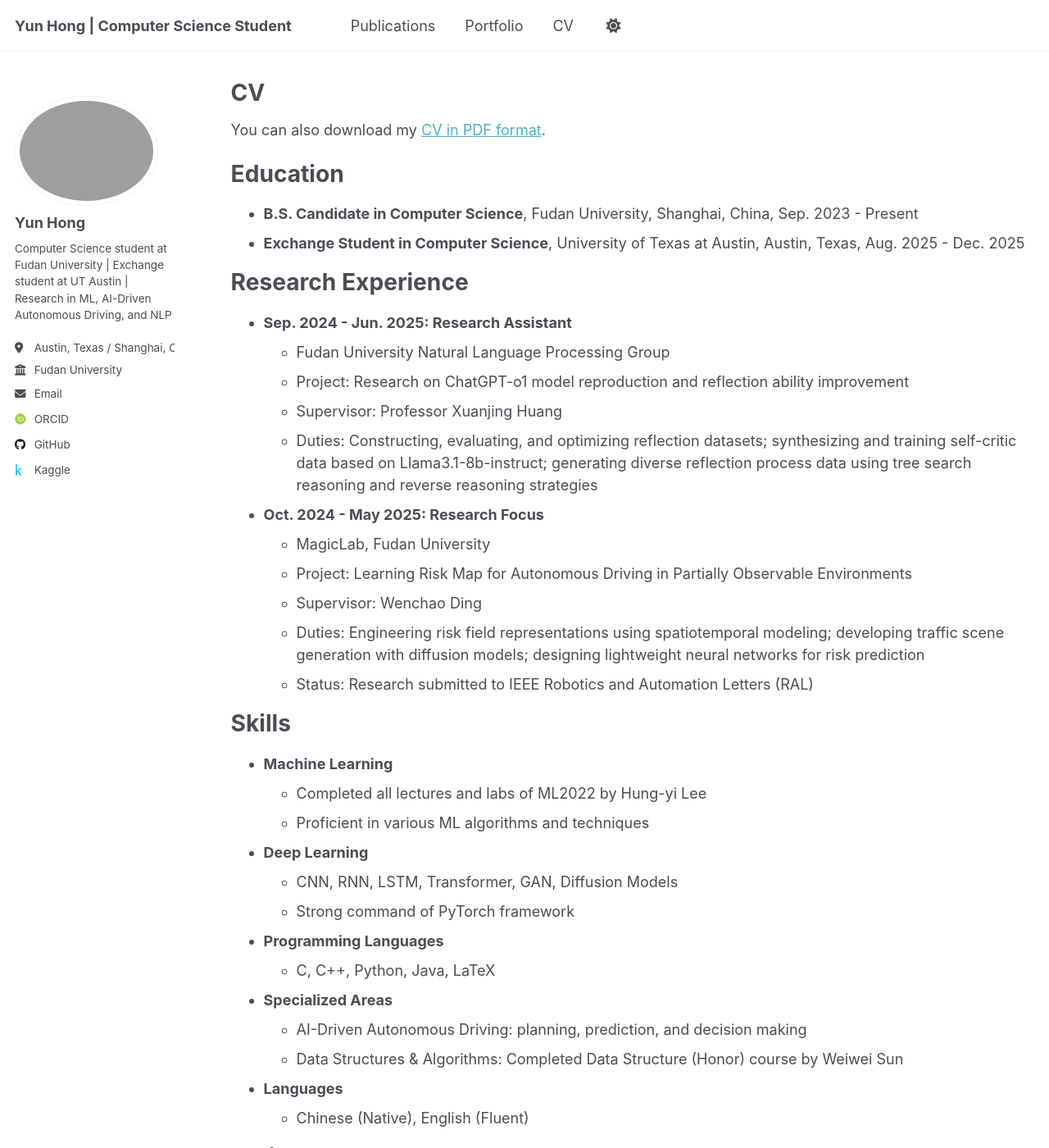
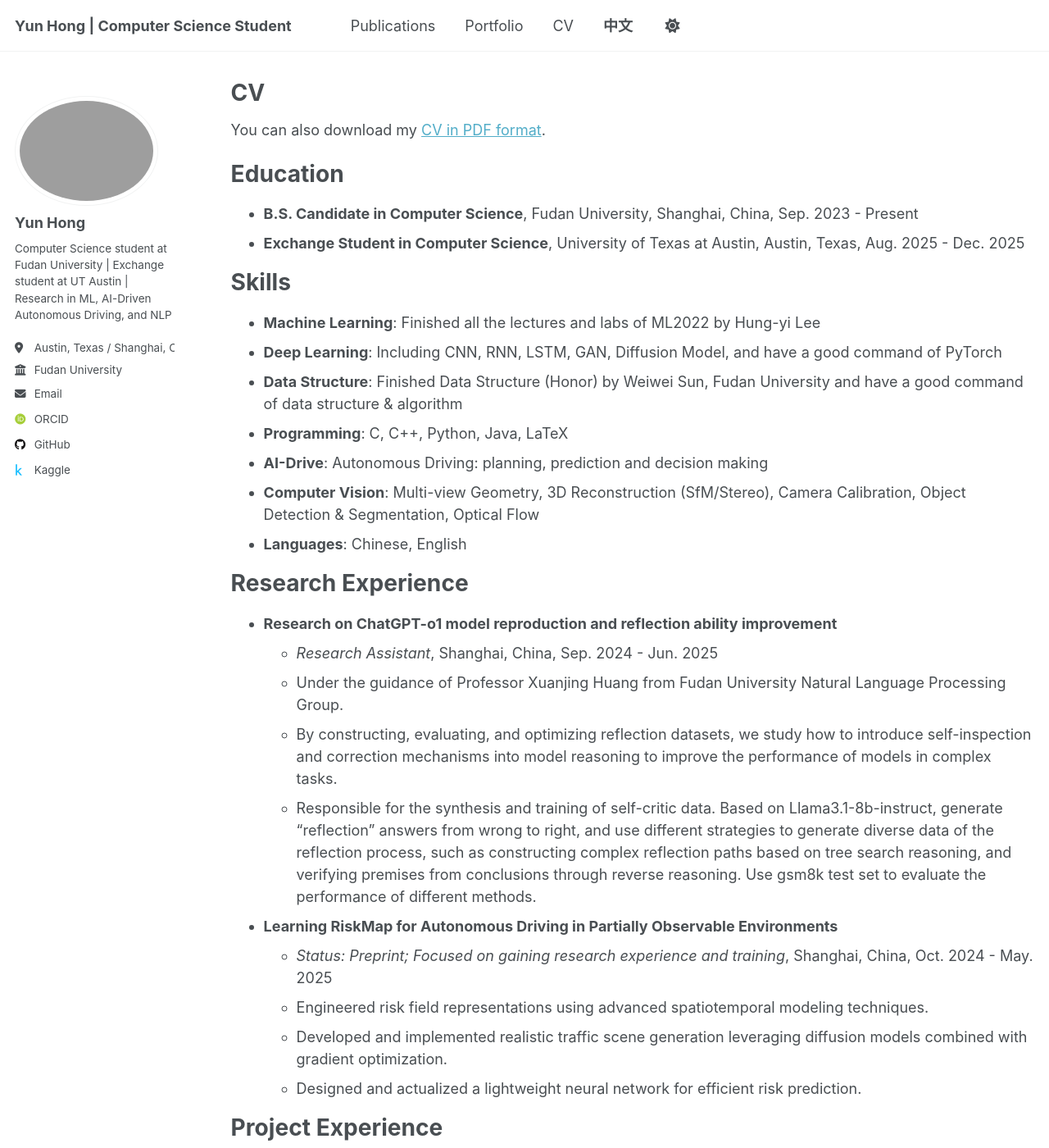
Before and after one commit to 16yunH/16yunH.github.io, a Jekyll site: the page built from _pages/cv.md, in a window 1280 px wide and 1400 px high. Shown: the whole window at 82% size. Built offline with Jekyll 4.4.1, drawn with Linux system fonts in a browser that asks for light colours; some web fonts are replaced; a script that is not in the unit is left out; some of the changed text lies outside the part shown.

Commit message:
Update website with new CV and add bilingual support
- Updated English CV and About pages with latest information (LCDP-Sim, new dates, etc.)
- Added LCDP-Sim project to portfolio
- Implemented bilingual support (English/Chinese)
  - Created Chinese versions of Home, CV, Portfolio, and Publications pages in _pages/cn/
  - Added Chinese navigation data in _data/navigation_cn.yml
  - Modified _includes/masthead.html to support language switching and dynamic navigation based on page language

```diff
--- a/_includes/masthead.html
+++ b/_includes/masthead.html
@@ -6,8 +6,20 @@
       <nav id="site-nav" class="greedy-nav">
         <button><div class="navicon"></div></button>
         <ul class="visible-links">
-          <li class="masthead__menu-item masthead__menu-item--lg persist"><a href="{{ base_path }}/">{{ site.title }}</a></li>
-          {% for link in site.data.navigation.main %}
+          <li class="masthead__menu-item masthead__menu-item--lg persist">
+            {% if page.lang == 'zh' %}
+              <a href="{{ base_path }}/cn/">{{ site.title }}</a>
+            {% else %}
+              <a href="{{ base_path }}/">{{ site.title }}</a>
+            {% endif %}
+          </li>
+
+          {% assign navigation = site.data.navigation.main %}
+          {% if page.lang == 'zh' %}
+            {% assign navigation = site.data.navigation_cn.main %}
+          {% endif %}
+
+          {% for link in navigation %}
             {% if link.url contains 'http' %}
               {% assign domain = '' %}
             {% else %}
@@ -15,6 +27,19 @@
             {% endif %}
             <li class="masthead__menu-item"><a href="{{ domain }}{{ link.url }}">{{ link.title }}</a></li>
           {% endfor %}
+
+          <li class="masthead__menu-item">
+            {% if page.lang == 'zh' %}
+              {% assign en_url = page.url | replace: '/cn/', '/' %}
+              {% if page.url == '/cn/' %}{% assign en_url = '/' %}{% endif %}
+              <a href="{{ base_path }}{{ en_url }}" style="font-weight: bold;">EN</a>
+            {% else %}
+              {% assign cn_url = '/cn' | append: page.url %}
+              {% if page.url == '/' %}{% assign cn_url = '/cn/' %}{% endif %}
+              <a href="{{ base_path }}{{ cn_url }}" style="font-weight: bold;">中文</a>
+            {% endif %}
+          </li>
+
           <li id="theme-toggle" class="masthead__menu-item persist tail">
             <a role="button" aria-labelledby="theme-icon"><i id="theme-icon" class="fa-solid fa-sun" aria-hidden="true" title="toggle theme"></i></a>
           </li>
--- a/_pages/cv.md
+++ b/_pages/cv.md
@@ -16,67 +17,59 @@ Education
 * **B.S. Candidate in Computer Science**, Fudan University, Shanghai, China, Sep. 2023 - Present
 * **Exchange Student in Computer Science**, University of Texas at Austin, Austin, Texas, Aug. 2025 - Dec. 2025
 
+Skills
+======
+* **Machine Learning**: Finished all the lectures and labs of ML2022 by Hung-yi Lee
+* **Deep Learning**: Including CNN, RNN, LSTM, GAN, Diffusion Model, and have a good command of PyTorch
+* **Data Structure**: Finished Data Structure (Honor) by Weiwei Sun, Fudan University and have a good command of data structure & algorithm
+* **Programming**: C, C++, Python, Java, LaTeX
+* **AI-Drive**: Autonomous Driving: planning, prediction and decision making
+* **Computer Vision**: Multi-view Geometry, 3D Reconstruction (SfM/Stereo), Camera Calibration, Object Detection & Segmentation, Optical Flow
+* **Languages**: Chinese, English
+
 Research Experience
 ======
-* **Sep. 2024 - Jun. 2025: Research Assistant**
-  * Fudan University Natural Language Processing Group
-  * Project: Research on ChatGPT-o1 model reproduction and reflection ability improvement
-  * Supervisor: Professor Xuanjing Huang
-  * Duties: Constructing, evaluating, and optimizing reflection datasets; synthesizing and training self-critic data based on Llama3.1-8b-instruct; generating diverse reflection process data using tree search reasoning and reverse reasoning strategies
+* **Research on ChatGPT-o1 model reproduction and reflection ability improvement**
+  * *Research Assistant*, Shanghai, China, Sep. 2024 - Jun. 2025
+  * Under the guidance of Professor Xuanjing Huang from Fudan University Natural Language Processing Group.
+  * By constructing, evaluating, and optimizing reflection datasets, we study how to introduce self-inspection and correction mechanisms into model reasoning to improve the performance of models in complex tasks.
+  * Responsible for the synthesis and training of self-critic data. Based on Llama3.1-8b-instruct, generate "reflection" answers from wrong to right, and use different strategies to generate diverse data of the reflection process, such as constructing complex reflection paths based on tree search reasoning, and verifying premises from conclusions through reverse reasoning. Use gsm8k test set to evaluate the performance of different methods.
 
-* **Oct. 2024 - May 2025: Research Focus**
-  * MagicLab, Fudan University
-  * Project: Learning Risk Map for Autonomous Driving in Partially Observable Environments
-  * Supervisor: Wenchao Ding
-  * Duties: Engineering risk field representations using spatiotemporal modeling; developing traffic scene generation with diffusion models; designing lightweight neural networks for risk prediction
-  * Status: Research submitted to IEEE Robotics and Automation Letters (RAL)
+* **Learning RiskMap for Autonomous Driving in Partially Observable Environments**
+  * *Status: Preprint; Focused on gaining research experience and training*, Shanghai, China, Oct. 2024 - May. 2025
+  * Engineered risk field representations using advanced spatiotemporal modeling techniques.
+  * Developed and implemented realistic traffic scene generation leveraging diffusion models combined with gradient optimization.
+  * Designed and actualized a lightweight neural network for efficient risk prediction.
 
-Skills
+Project Experience
 ======
-* **Machine Learning**
-  * Completed all lectures and labs of ML2022 by Hung-yi Lee
-  * Proficient in various ML algorithms and techniques
+* **LCDP-Sim: Language-Conditioned Diffusion Policy**
+  * *Independent Developer*, Austin, Texas, Dec. 2025 - Present
+  * Developed an end-to-end Vision-Language-Action (VLA) system utilizing Diffusion Policy to map RGB images and natural language instructions into robotic control signals.
+  * Integrated CLIP text encoder for semantic understanding and employed a U-Net-based DDPM/DDIM architecture for high-fidelity action generation.
+  * Implemented Action Chunking (predicting 16-step trajectories) to mitigate error accumulation and enhance motion smoothness in long-horizon tasks.
+  * Built a complete pipeline for data collection, distributed training, and closed-loop evaluation in ManiSkill2 simulation.
 
-* **Deep Learning**
-  * CNN, RNN, LSTM, Transformer, GAN, Diffusion Models
-  * Strong command of PyTorch framework
+* **Map Navigation**
+  * *Independent Developer*, Shanghai, China, Dec. 5, 2024 - Present
+  * This project combines OpenStreetMap data with Gaode Maps API to provide accurate routing and location search capabilities.
+  * Implemented various extended features including hybrid point selection (manual map clicks or location search), detailed route information display and support for different road types (motorway, trunk, etc.) with speed limit considerations.
 
-* **Programming Languages**
-  * C, C++, Python, Java, LaTeX
-
-* **Specialized Areas**
-  * AI-Driven Autonomous Driving: planning, prediction, and decision making
-  * Data Structures & Algorithms: Completed Data Structure (Honor) course by Weiwei Sun
-
-* **Languages**
-  * Chinese (Native), English (Fluent)
-
-Projects
-======
-* **MapNavigation** (Dec. 2024 - Present)
-  * Independent Developer
-  * Long-term maintained project combining OpenStreetMap data with Gaode Maps API
-  * Features: hybrid point selection, detailed route information, support for different road types
-  * Repository: [https://github.com/16yunH/MapNavigation](https://github.com/16yunH/MapNavigation)
-
-* **NeuralStyle** (Jun. 2025 - Present)
-  * Independent Developer
-  * Modular neural style transfer toolkit with batch processing capabilities
-  * Interactive web interface and configurable pipeline for experimentation
-  * Repository: [https://github.com/16yunH/NeuralStyle](https://github.com/16yunH/NeuralStyle)
-
-Extracurricular Activities
-======
-* **Core Member**, China Undergraduate Mathematical Contest in Modeling (CUMCM), Sep. 2024
-* **Core Member**, Fudan University's team of aid education in Yudu, Jiangxi, Jan. 2024 - Feb. 2024
-* **Member**, Fudan Piano Association, Oct. 2023 - Present
-* **Keyboard Player**, Fudan Musicians Alliance, Sep. 2024 - Present
+* **NeuralStyle: A Modular Neural Style Transfer Project**
+  * *Independent Developer*, Shanghai, China, Jun. 2025 - Present
+  * Developed a neural style transfer toolkit in Python with clear modular separation for maintainability and extensibility.
+  * Implemented batch processing enabling automated multi-image / multi-style workflows.
+  * Designed a configurable pipeline centralizing hyperparameters (e.g., image size, optimization steps, style/content weighting) to streamline experimentation.
+  * Built an interactive web interface allowing users to upload content and style images and generate stylized outputs directly in the browser.
+  * Provided runnable entry points and a reproducible dependency specification.
 
 Honors & Awards
 ======
-* **2024**: Finalist, Water, sanitation, and hygiene for the prevention and care of neglected tropical diseases (International)
-* **2025**: Excellent Work Award, The 5th Meituan Business Analytics Elite Competition
-* **2024**: 3rd Prize, China Undergraduate Mathematical Contest in Modeling
+**International**
+* **2024**: Finalist, Water, sanitation, and hygiene for the prevention and care of neglected tropical diseases
+
+**Domestic**
+* **2024**: 3rd Prize, China Undergraduate Mathematical Contest in Modeling, 2024
 * **2023**: Finalist, Full-stack AI development engineer skills training by NVIDIA
 
 Publications
```
Also changed, not shown: other parts of _pages/cv.md (+1 -0 lines), _data/navigation_cn.yml (added, +9 -0 lines), _pages/about.md (+9 -1 lines), _pages/cn/cv.md (added, +74 -0 lines), _pages/cn/index.md (added, +79 -0 lines), _pages/cn/portfolio.md (added, +13 -0 lines), _pages/cn/publications.md (added, +13 -0 lines), _portfolio/lcdp-sim.md (added, +24 -0 lines).
